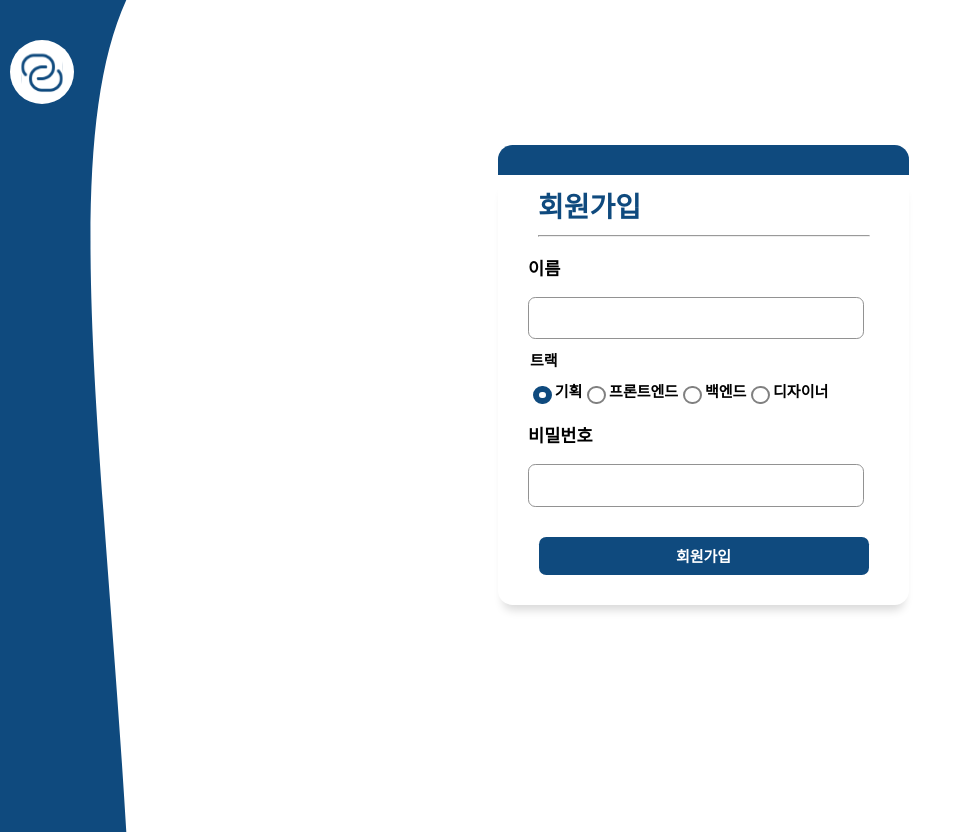
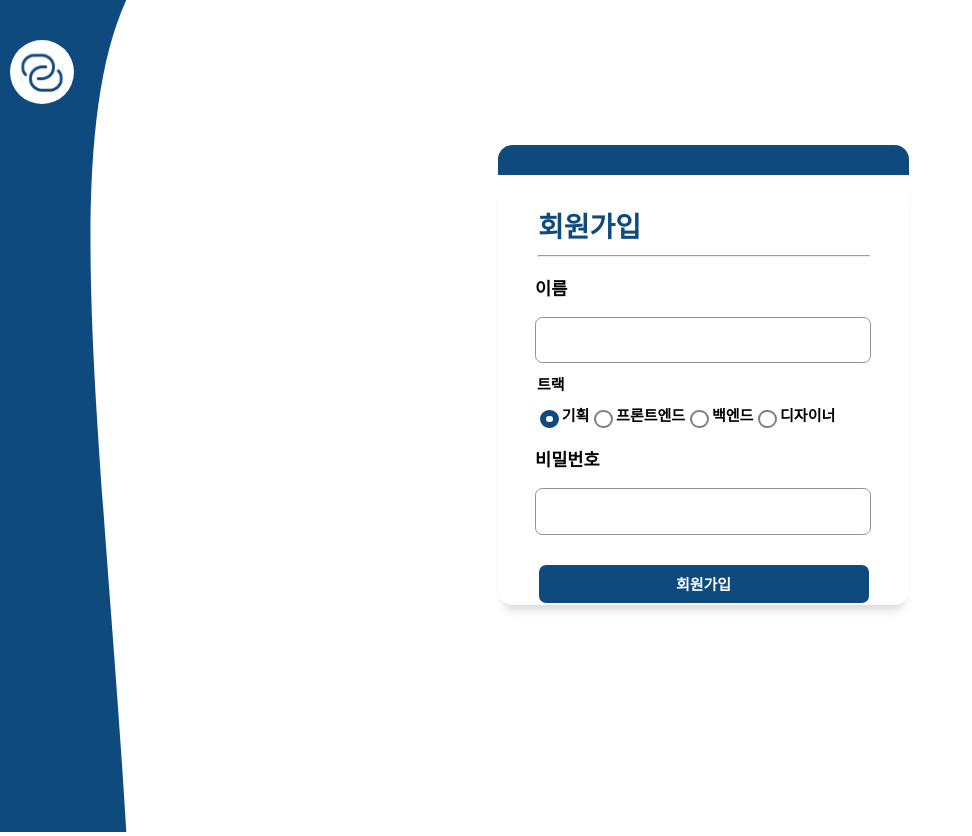
Before and after one commit to LikeLionHGU/13th-front-linklion, a React (Create React App) app: page /signup in a window 1280 px wide. Shown: the whole page, without its empty margins (0-972 px from the left). Built offline with nearby package versions, Linux system fonts and the light colour scheme.

Commit message:
style 회원가입 css 수정

```diff
--- a/src/components/styles/SignUp.css
+++ b/src/components/styles/SignUp.css
@@ -58,6 +58,7 @@ hr {
 }
 
 #signUp {
+  padding-top: 20px;
   padding-left: 30px;
 }
 
@@ -85,7 +86,7 @@ hr {
 }
 
 .signUpDiv {
-  padding-left: 30px;
+  padding-left: 37px;
   margin-top: 10px;
   font-size: 15px;
 }
@@ -94,6 +95,7 @@ hr {
   width: 330px;
   height: 38.32px;
   border-radius: 7.23px;
+  padding-top: 5px;
   border: solid 0.72px #929292;
   font-size: 15px;
 }
```
